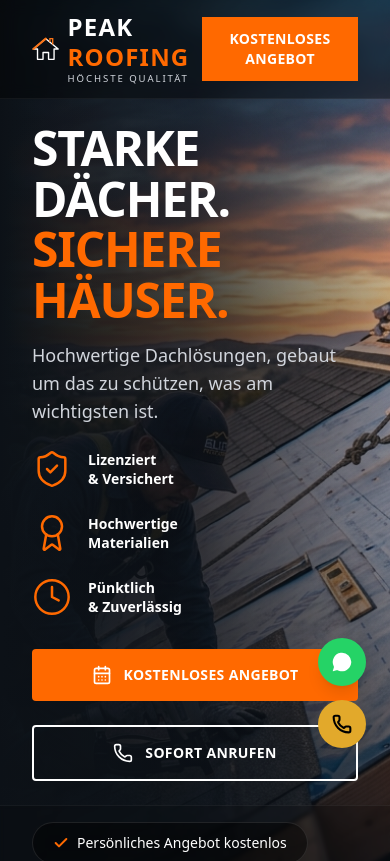
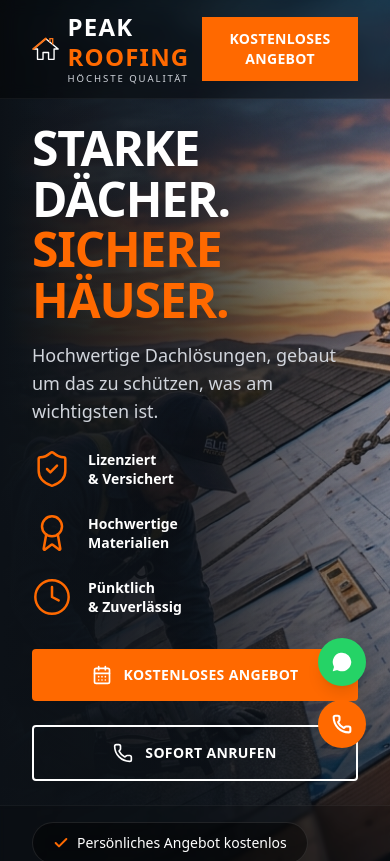
Before and after one commit to Moatez-km/roofing-website, a React (Vite) app: page / in a window 390 px wide. Shown: the top 861 px of the page. Built offline with nearby package versions, Linux system fonts and the light colour scheme.

Commit message:
Update floating call button background color to theme orange with white phone icon

```diff
--- a/src/App.tsx
+++ b/src/App.tsx
@@ -167,7 +167,7 @@ export default function App() {
         {/* Call Button */}
         <a
           href="tel:(555) 123-4567"
-          className="w-12 h-12 bg-[#e2a92b] hover:bg-[#c99520] text-black rounded-full flex items-center justify-center shadow-lg transition-transform hover:scale-110 duration-200"
+          className="w-12 h-12 bg-orange-500 hover:bg-orange-600 text-white rounded-full flex items-center justify-center shadow-lg transition-transform hover:scale-110 duration-200"
           aria-label="Telefonanruf"
         >
           <Phone className="w-5 h-5 stroke-[2.5]" />
```
Also changed, not shown: assets/screenshot.png.
